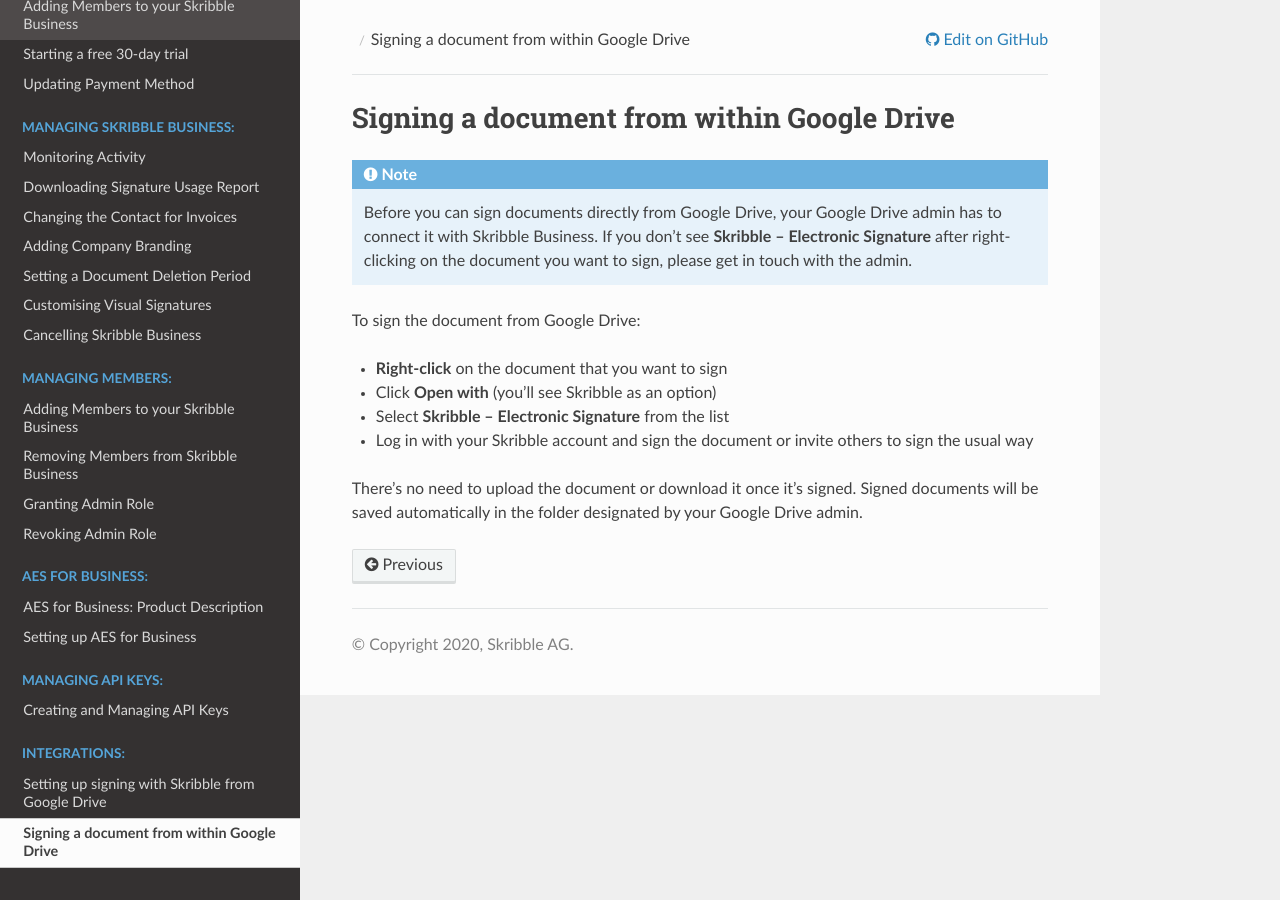
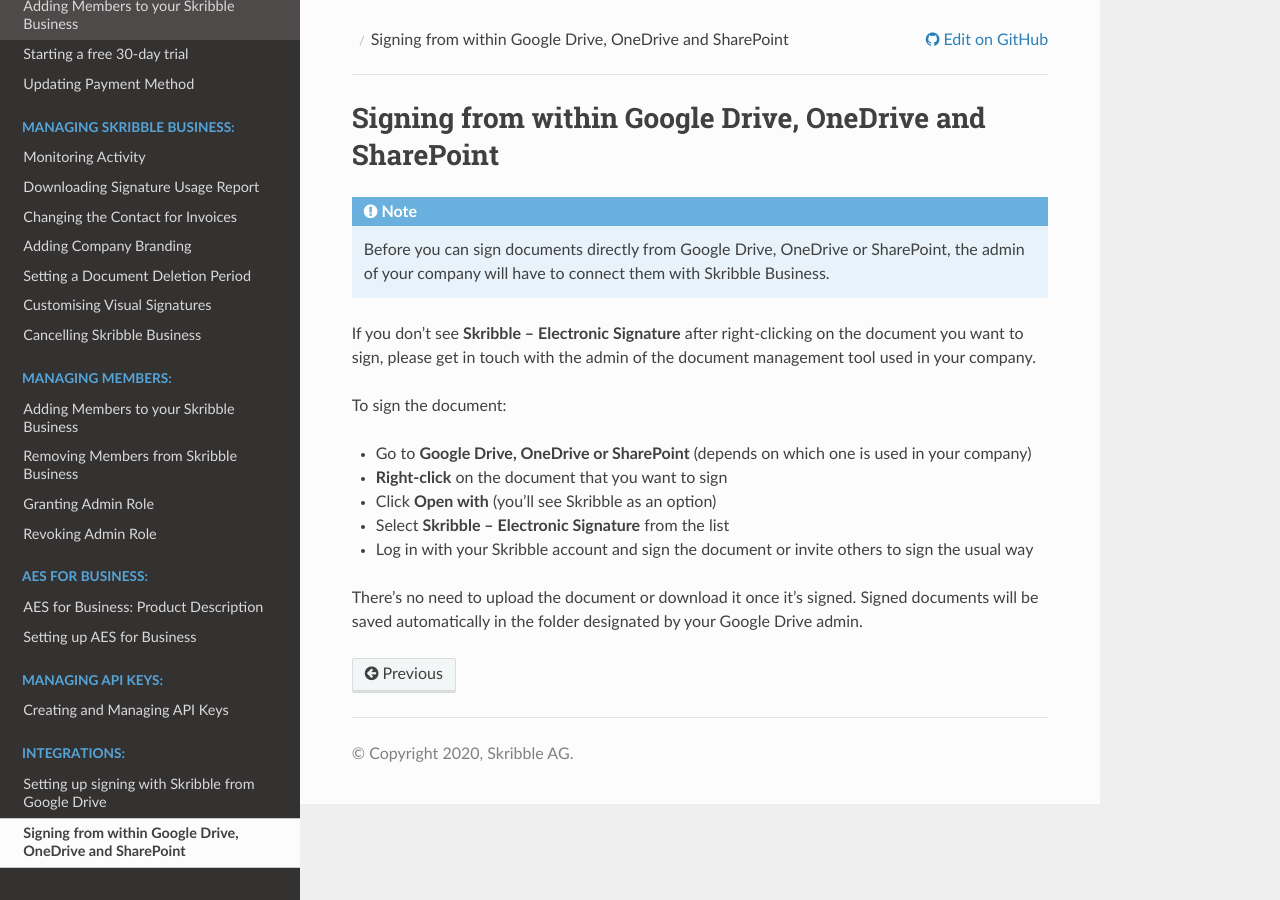
Before and after one commit to matthieu-bt/business-guide, a Sphinx documentation site: the page built from source/integrations/signgd.rst, in a window 1280 px wide. Built offline with Sphinx 7.4.7 and the Read the Docs theme 2.0.0, drawn with Linux system fonts in a browser that asks for light colours.

Commit message:
Content updates

```diff
--- a/source/integrations/signgd.rst
+++ b/source/integrations/signgd.rst
@@ -1,13 +1,17 @@
 .. _signgd:
 
-===========================================
-Signing a document from within Google Drive
-===========================================
+=========================================================
+Signing from within Google Drive, OneDrive and SharePoint
+=========================================================
 
 .. NOTE::
-  Before you can sign documents directly from Google Drive, your Google Drive admin has to connect it with Skribble Business. If you don’t see **Skribble – Electronic Signature** after right-clicking on the document you want to sign, please get in touch with the admin.
+  Before you can sign documents directly from Google Drive, OneDrive or SharePoint, the admin of your company will have to connect them with Skribble Business.
 
-To sign the document from Google Drive:
+If you don’t see **Skribble – Electronic Signature** after right-clicking on the document you want to sign, please get in touch with the admin of the document management tool used in your company.
+
+To sign the document:
+
+- Go to **Google Drive, OneDrive or SharePoint** (depends on which one is used in your company)
 
 - **Right-click** on the document that you want to sign
 
```
